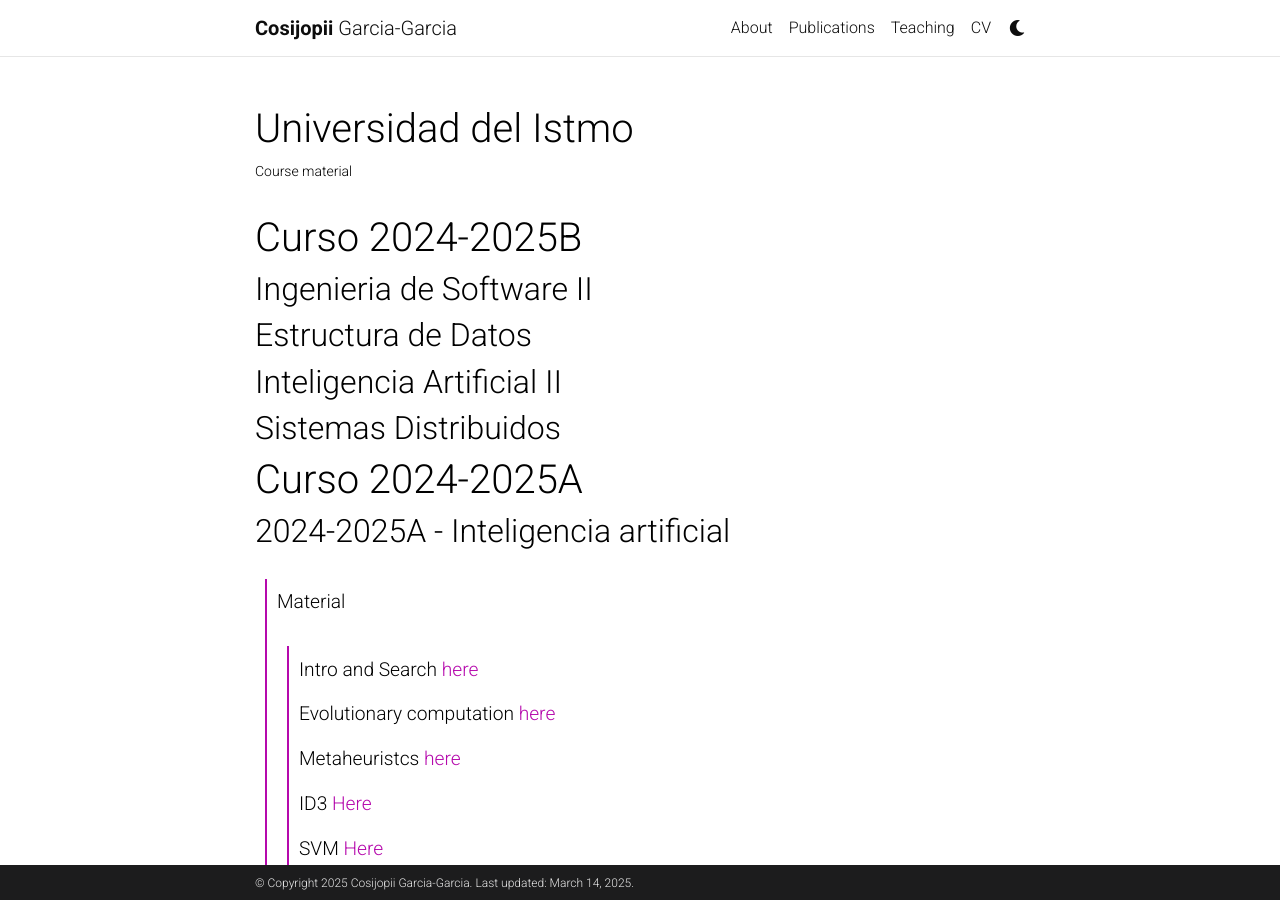
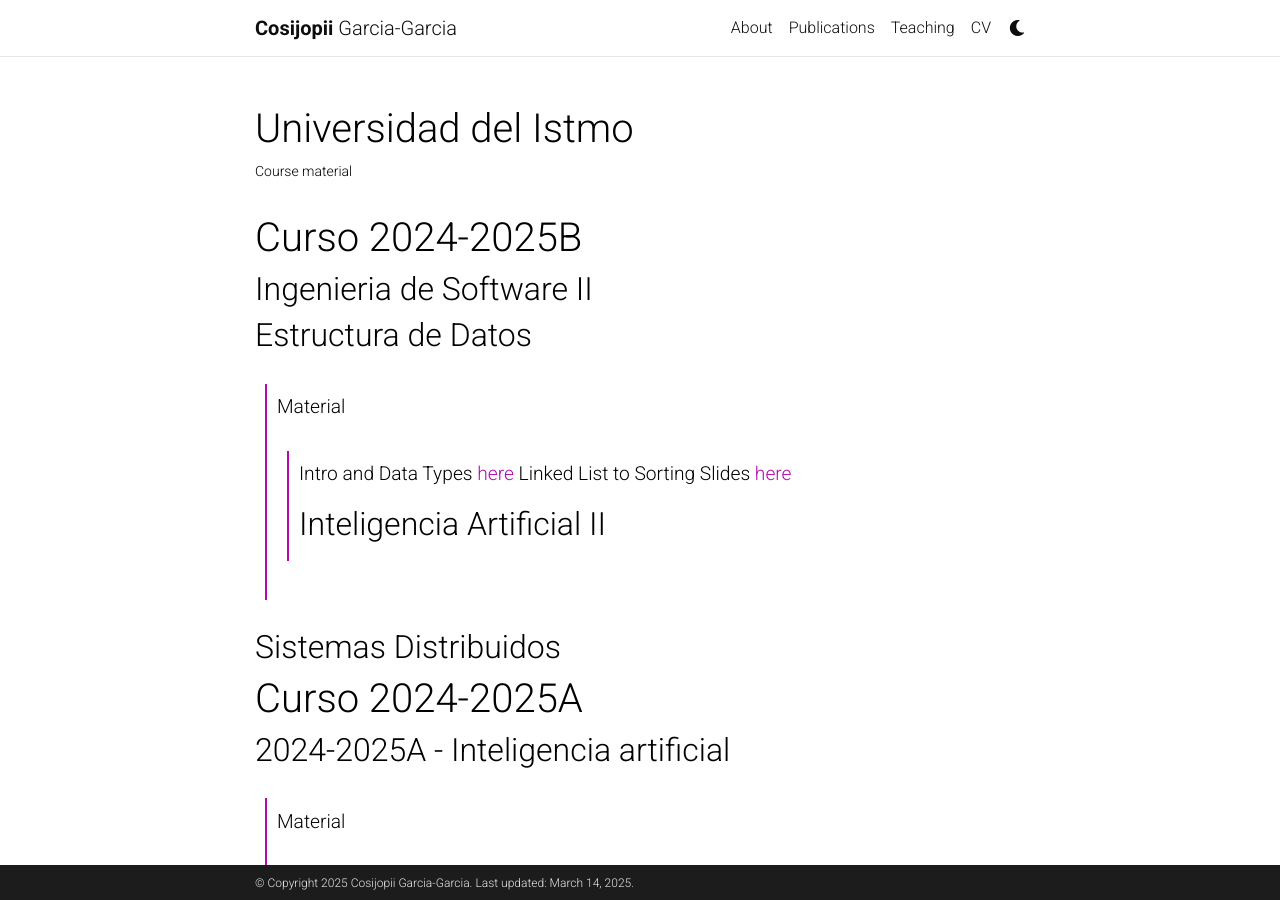
Before and after one commit to Cosijopiii/Cosijopiii.github.io, a Jekyll site: the page built from _projects/2_project.md, in a window 1280 px wide and 900 px high. Built offline with Jekyll 4.4.1, drawn with Linux system fonts in a browser that asks for light colours; comment, search, counter and statistics services are not loaded; a style sheet for code colours, icons or effects is not loaded.

Commit message:
Update 2_project.md

```diff
--- a/_projects/2_project.md
+++ b/_projects/2_project.md
@@ -11,7 +11,11 @@
 ## Ingenieria de Software II
 
 ## Estructura de Datos
-
+>Material
+>>Intro and Data Types [here](/assets/pdf/Estructura_de_datos_IDSSI.pdf)
+>>Linked List to Sorting Slides [here](/assets/pdf/ED2.pdf)
+>>
+>>
 ## Inteligencia Artificial II
 
 ## Sistemas Distribuidos
```
